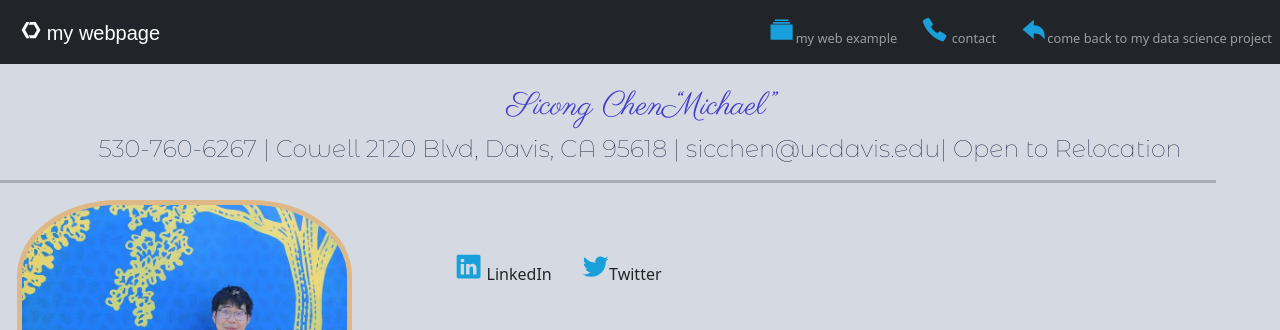
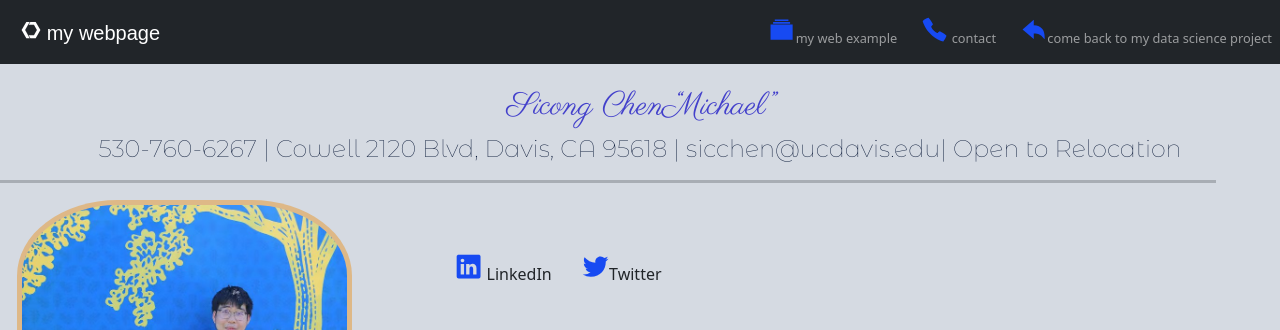
Before and after one commit to chensico/web, a plain HTML site: page index.html in a window 1280 px wide. Shown: the top 330 px of the page. Drawn offline with nearby package versions, Linux system fonts and the light colour scheme.

Commit message:
Update styles.css

```diff
--- a/css/styles.css
+++ b/css/styles.css
@@ -155,12 +155,13 @@ a:hover {
 
    .wechat{
      font-size: 1.7rem;
-     color: #19a0da;
+     color: rgb(23, 74, 242);
      padding-top: 0%;
 
    }
    .wechat:hover {
-    color: rgb(33, 189, 93);
+
+    color: #170475;
     font-size: 2.2rem;
 
 
```
